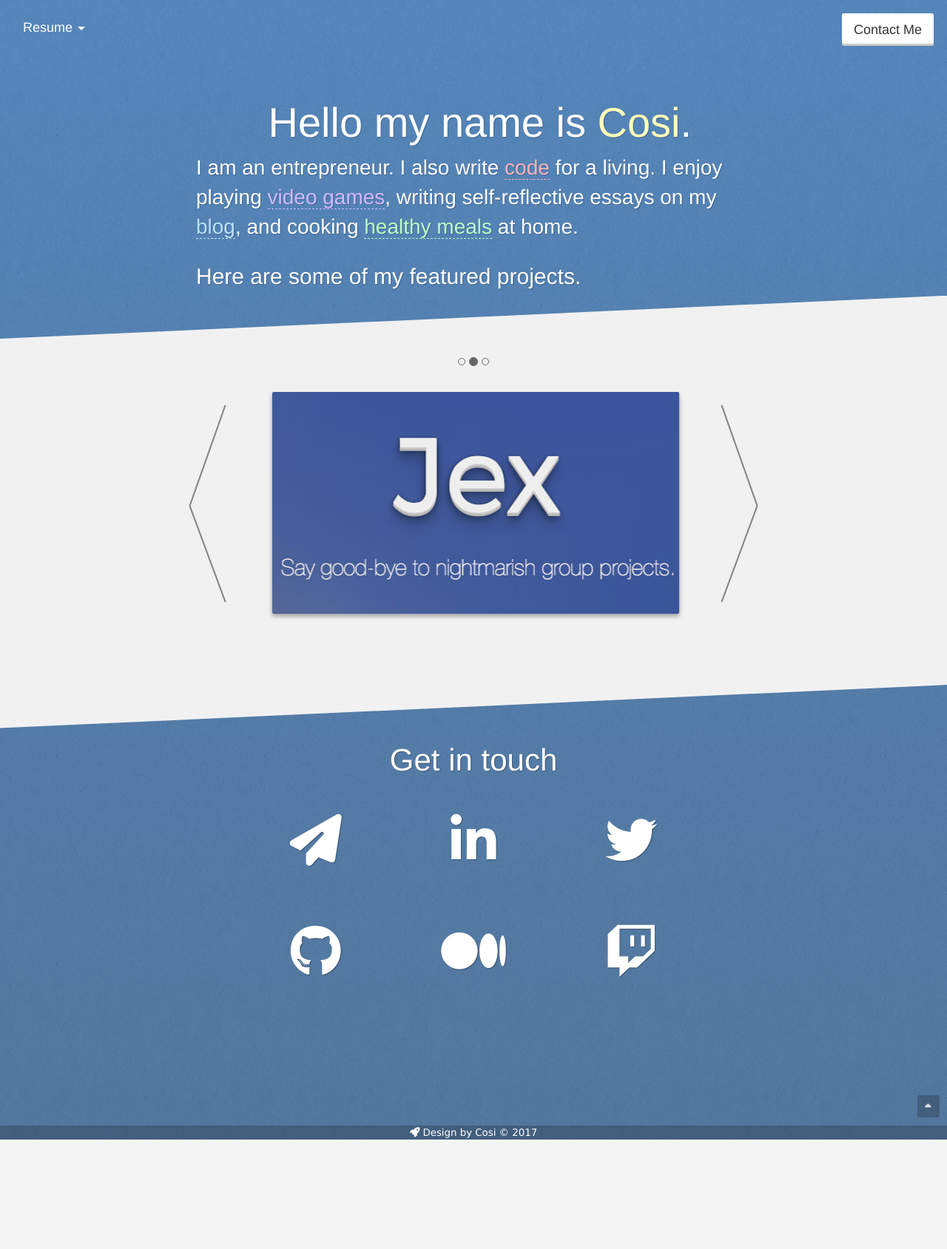
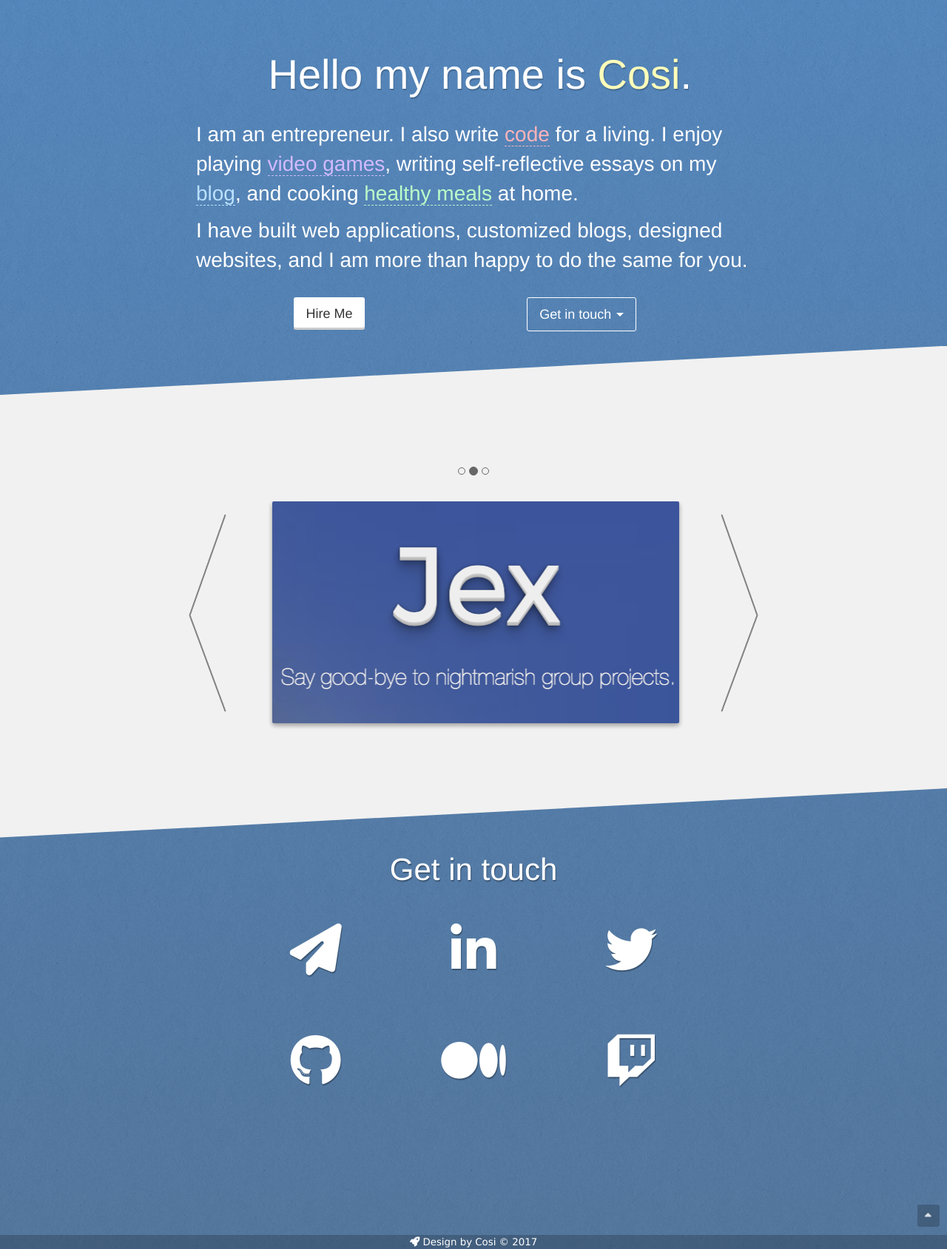
Before and after one commit to cosileone/cosileone-website, a PHP site: page / in a window 1280 px wide. Shown: the whole page at 74% size. Before the commit the page ends 1541 px from the top, so only its background shows below. Run offline with PHP 8.4, Linux system fonts and the light colour scheme; some libraries are stand-ins or nearby versions.

Commit message:
new header copy and cta buttons

```diff
--- a/css/main.css
+++ b/css/main.css
@@ -85,46 +85,7 @@ textarea {
   outline: 0;
 }
 
-.dropdown {
-  display: inline-block;
-  left: 1em;
-  margin-top: 1em;
-}
-
-#resume-dropdown {
-  border: 1px solid transparent;
-  border-radius: 3px;
-  float: left;
-  color: white;
-  text-decoration: none;
-  transition: all 0.5s cubic-bezier(.25,.8,.25,1);
-}
-
-#resume-dropdown:hover {
-  border: 1px solid white;
-}
-
-#contact-button {
-  background-color: white;
-  border: 0;
-  border-radius: 3px;
-  box-shadow: 0 -3px 0 rgba(0,0,0,0.2) inset;
-  float: right;
-  margin-right: 1em;
-  margin-top: 1em;
-  transition: all 0.3s cubic-bezier(.25,.8,.25,1);
-}
-
-#contact-button:hover {
-  background-color: #eee;
-  box-shadow: 0 0 0 rgba(0,0,0,0.2) inset;
-}
-
-#contact-button:active {
-  transform: translateY(2px);
-}
-
-nav {
+/*nav {
   font-family: "Roboto";
   font-size: 1.3em;
   text-align: center;
@@ -148,7 +109,7 @@ nav a {
 
 nav a:hover {
   text-decoration: none;
-}
+}*/
 
 h1 {
   font-size: 1.0rem;
@@ -177,7 +138,6 @@ h1, h2, h3 {
 #intro-text {
   margin-top: 50px;
   color: white;
-  text-shadow: 1px 1px 1px rgba(0,0,0,0.2);
 }
 
 #intro-text, #header-text {
@@ -186,7 +146,8 @@ h1, h2, h3 {
 }
 
 #header-text {
-  margin-bottom: 10px;
+  margin-bottom: 30px;
+  text-shadow: 1px 2px 1px rgba(0,0,0,0.2);
 }
 
 #intro-text a {
@@ -207,6 +168,49 @@ h1, h2, h3 {
   border-bottom: 1px dashed transparent;
 }
 
+#ctas {
+  padding: 20px 0;
+  text-align: center;
+}
+
+.dropdown {
+  display: inline-block;
+}
+
+#contact-dropdown {
+  background-color: transparent;
+  border: 1px solid white;
+  border-radius: 3px;
+  color: white;
+  text-decoration: none;
+  transition: all 0.5s cubic-bezier(.25,.8,.25,1);
+}
+
+#contact-dropdown:hover {
+  background-color: rgba(255, 255, 255, 0.3);
+}
+
+.dropdown-menu span {
+  padding-left: 8px;
+}
+
+#hire-button {
+  background-color: white;
+  border: 0;
+  border-radius: 3px;
+  box-shadow: 0 -3px 0 rgba(0,0,0,0.2) inset;
+  transition: all 0.3s cubic-bezier(.25,.8,.25,1);
+}
+
+#hire-button:hover {
+  background-color: #eee;
+  box-shadow: 0 0 0 rgba(0,0,0,0.2) inset;
+}
+
+#hire-button:active {
+  transform: translateY(2px);
+}
+
 #card-section {
   padding-top: 100px;
   text-align: center;
@@ -225,8 +229,9 @@ h1, h2, h3 {
   -webkit-clip-path: polygon(0 10%, 100% 0, 100% 90%, 0 100%);
   clip-path: polygon(0 10%, 100% 0, 100% 90%, 0 100%);
   display: block;
-  padding-bottom: 100px;
+  padding: 80px 0 100px 0;
   position: relative;
+  text-align: center;
   width: 100%;
 }
 
@@ -326,7 +331,7 @@ h1, h2, h3 {
 #contact {
   color: white;
   text-align: center;
-  text-shadow: 1px 1px 1px rgba(0,0,0,0.3);
+  text-shadow: 1px 2px 1px rgba(0,0,0,0.3);
   margin-bottom: 200px;
 }
 
--- a/index.html
+++ b/index.html
@@ -24,24 +24,29 @@
       <![endif]-->
       <div id="content-wrapper">
         <div id="top-bar">
-          <div class="dropdown">
-            <button class="btn-lg btn-link dropdown-toggle" type="button" id="resume-dropdown" data-toggle="dropdown" aria-haspopup="true" aria-expanded="true">
-              Resume
-              <span class="caret"></span>
-            </button>
-            <ul class="dropdown-menu" aria-labelledby="resume-dropdown">
-              <li><a href="imgs/Cosimo_Leone.pdf"><i class="fa fa-file-pdf-o" aria-hidden="true"></i>&nbsp; View PDF</a></li>
-            </ul>
-          </div>
-          <a href="#contact" class="btn btn-default btn-lg" id="contact-button">Contact Me</a>
         </div>
         <div id="header-wrapper" class="container">
           <div id="intro-text" class="row">
             <h1 id="header-text" class="col-xs-12 col-sm-10 col-sm-offset-1 col-md-8 col-md-offset-3">Hello my name is <span class="yellow">Cosi</span>.</h1>
             <div id="intro-text-wrapper" class="col-xs-12 col-sm-10 col-sm-offset-1 col-md-8 col-md-offset-2">
               <p>I am an entrepreneur. I also write <a href="http://www.github.com/cosileone" class="red">code</a> for a living. I enjoy playing <a href="http://www.twitch.tv/cosileone" class="purple">video games</a>, writing self-reflective essays on my <a href="https://medium.com/@cosileone" class="blue">blog</a>, and cooking <a href="https://www.blueapron.com" class="green">healthy meals</a> at home.</p>
+              <p>I have built web applications, customized blogs, designed websites, and I am more than happy to do the same for you.</p>
             </div>
-            <h2 class="col-xs-12 col-sm-10 col-sm-offset-1 col-md-8 col-md-offset-2">Here are some of my featured projects.</h2>
+          </div>
+          <div id="ctas" class="row">
+            <div class="col-xs-2 col-xs-offset-1 col-sm-offset-3"><a href="imgs/Cosimo_Leone.pdf" class="btn btn-default btn-lg" id="hire-button">Hire Me</a></div>
+            <div class="col-xs-7 col-xs-offset-2 col-sm-3 col-sm-offset-1">
+              <div class="dropdown">
+                <button class="btn-lg btn-link dropdown-toggle" type="button" id="contact-dropdown" data-toggle="dropdown" aria-haspopup="true" aria-expanded="true">
+                  Get in touch <i class="caret"></i>
+                </button>
+                <ul class="dropdown-menu" aria-labelledby="contact-dropdown">
+                  <li><a href="mailto:&#099;&#111;&#115;&#105;&#046;&#108;&#101;&#111;&#110;&#101;&#064;&#103;&#109;&#097;&#105;&#108;&#046;&#099;&#111;&#109;?subject=Email%20Intro"><i class="fa fa-paper-plane" aria-hidden="true"></i><span>E-mail</span></a></li>
+                  <li><a href="https://www.linkedin.com/in/cosimoleone"><i class="fa fa-linkedin" aria-hidden="true"></i><span>cosimoleone</span></a></li>
+                  <li><a href="https://twitter.com/cosileone"><i class="fa fa-twitter" aria-hidden="true"></i><span>@cosileone</span></a></li>
+                </ul>
+              </div>
+            </div>
           </div>
         </div>
         <div id="white-box">
```
